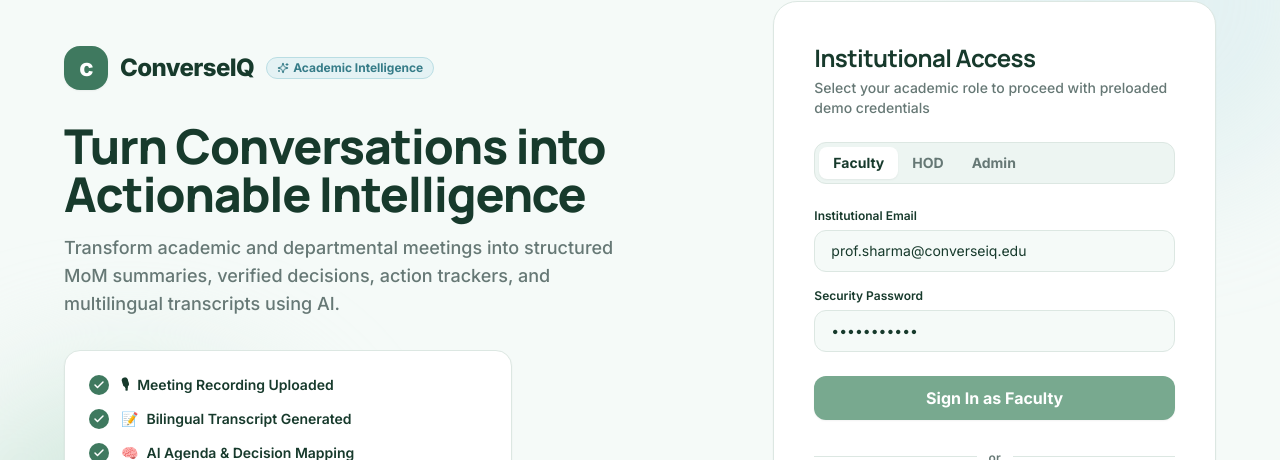
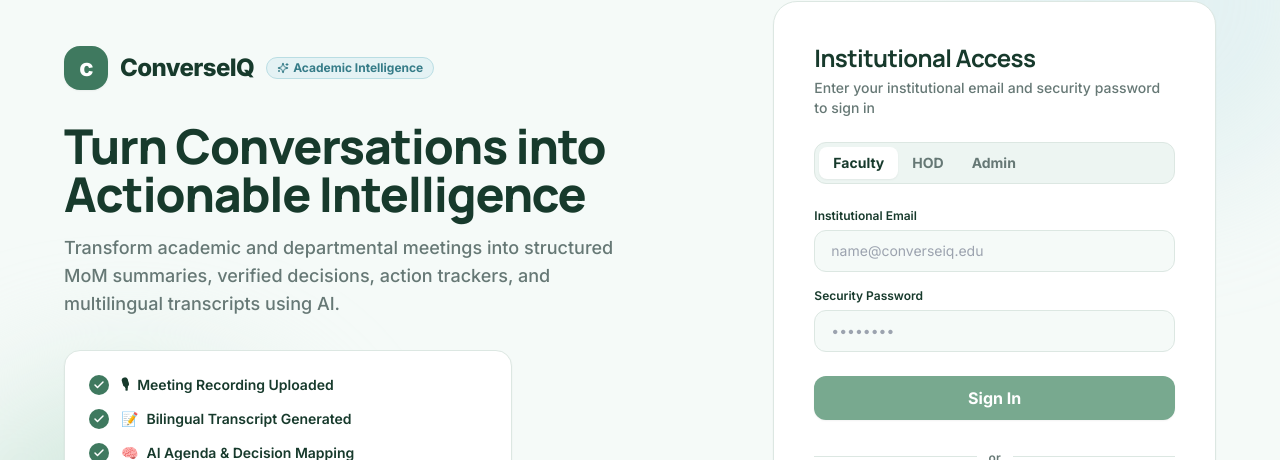
Before and after one commit to rishu1340980/ConverseIQ, a Next.js app in the folder frontend/: page /login in a window 1280 px wide. Shown: the part 114-574 px from the top of the page. Built offline with nearby package versions, Linux system fonts and the light colour scheme; no server answers.

Commit message:
feat(auth): remove pre-filled default credentials from login page

```diff
--- a/frontend/src/app/login/page.tsx
+++ b/frontend/src/app/login/page.tsx
@@ -10,24 +10,13 @@ import SegmentedControl from '@/components/ui/SegmentedControl';
 export default function LoginPage() {
   const router = useRouter();
   const [selectedRole, setSelectedRole] = useState<'Faculty' | 'HOD' | 'Admin'>('Faculty');
-  const [email, setEmail] = useState('prof.sharma@converseiq.edu');
-  const [password, setPassword] = useState('Faculty@123');
+  const [email, setEmail] = useState('');
+  const [password, setPassword] = useState('');
   const [error, setError] = useState<string | null>(null);
   const [isLoading, setIsLoading] = useState(false);
 
   const handleRoleSelect = (role: string) => {
-    const typedRole = role as 'Faculty' | 'HOD' | 'Admin';
-    setSelectedRole(typedRole);
-    if (typedRole === 'Faculty') {
-      setEmail('prof.sharma@converseiq.edu');
-      setPassword('Faculty@123');
-    } else if (typedRole === 'HOD') {
-      setEmail('hod.cs@converseiq.edu');
-      setPassword('Hod@123');
-    } else {
-      setEmail('admin@converseiq.edu');
-      setPassword('Admin@123');
-    }
+    setSelectedRole(role as 'Faculty' | 'HOD' | 'Admin');
     setError(null);
   };
 
@@ -154,7 +143,7 @@ export default function LoginPage() {
                 Institutional Access
               </h2>
               <p className="text-sm text-[#667875] dark:text-[#8FA89C] mt-1 font-medium">
-                Select your academic role to proceed with preloaded demo credentials
+                Enter your institutional email and security password to sign in
               </p>
             </div>
 
@@ -216,7 +205,7 @@ export default function LoginPage() {
                   isLoading={isLoading}
                   className="w-full justify-center"
                 >
-                  Sign In as {selectedRole}
+                  Sign In
                 </AnimatedButton>
               </div>
             </form>
```
